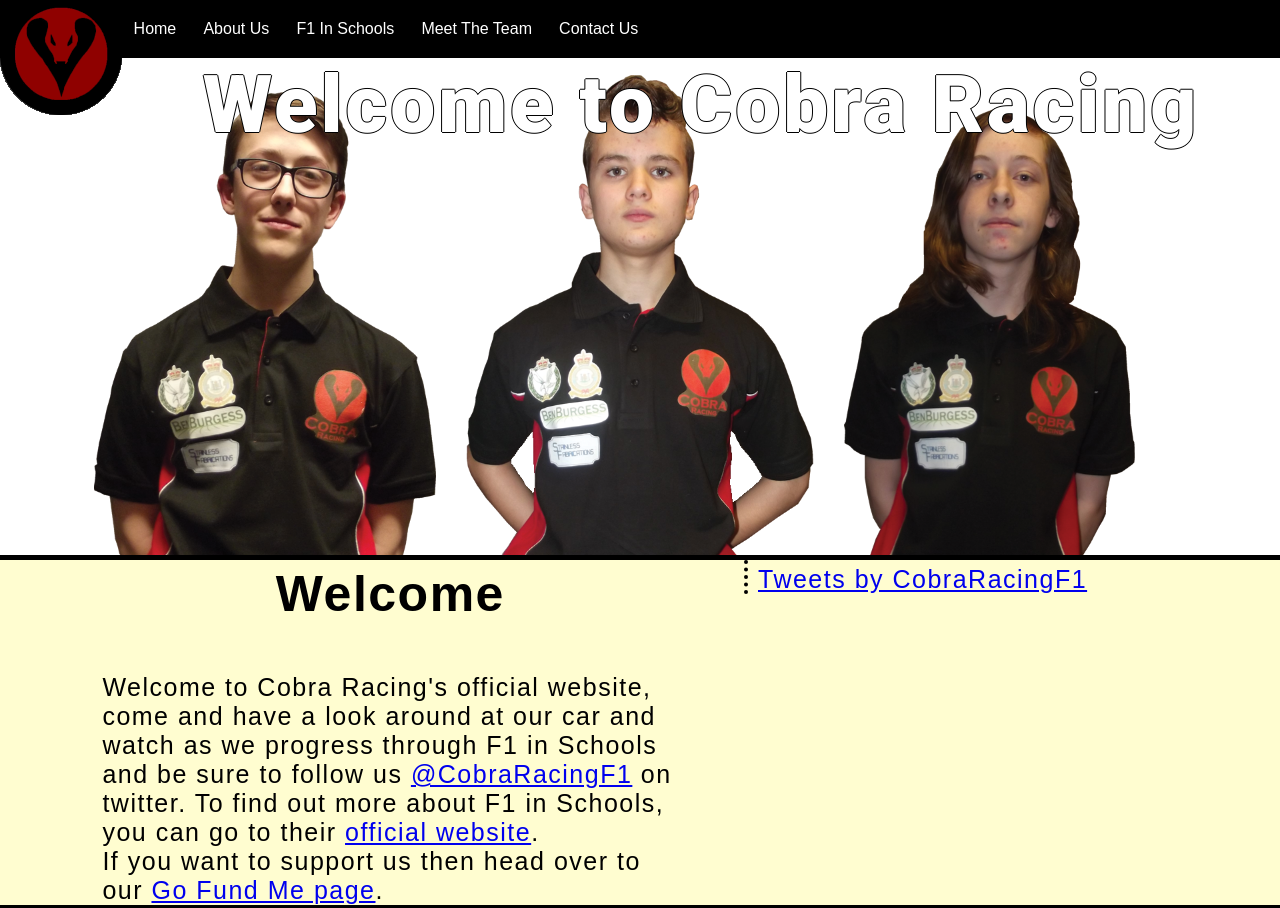
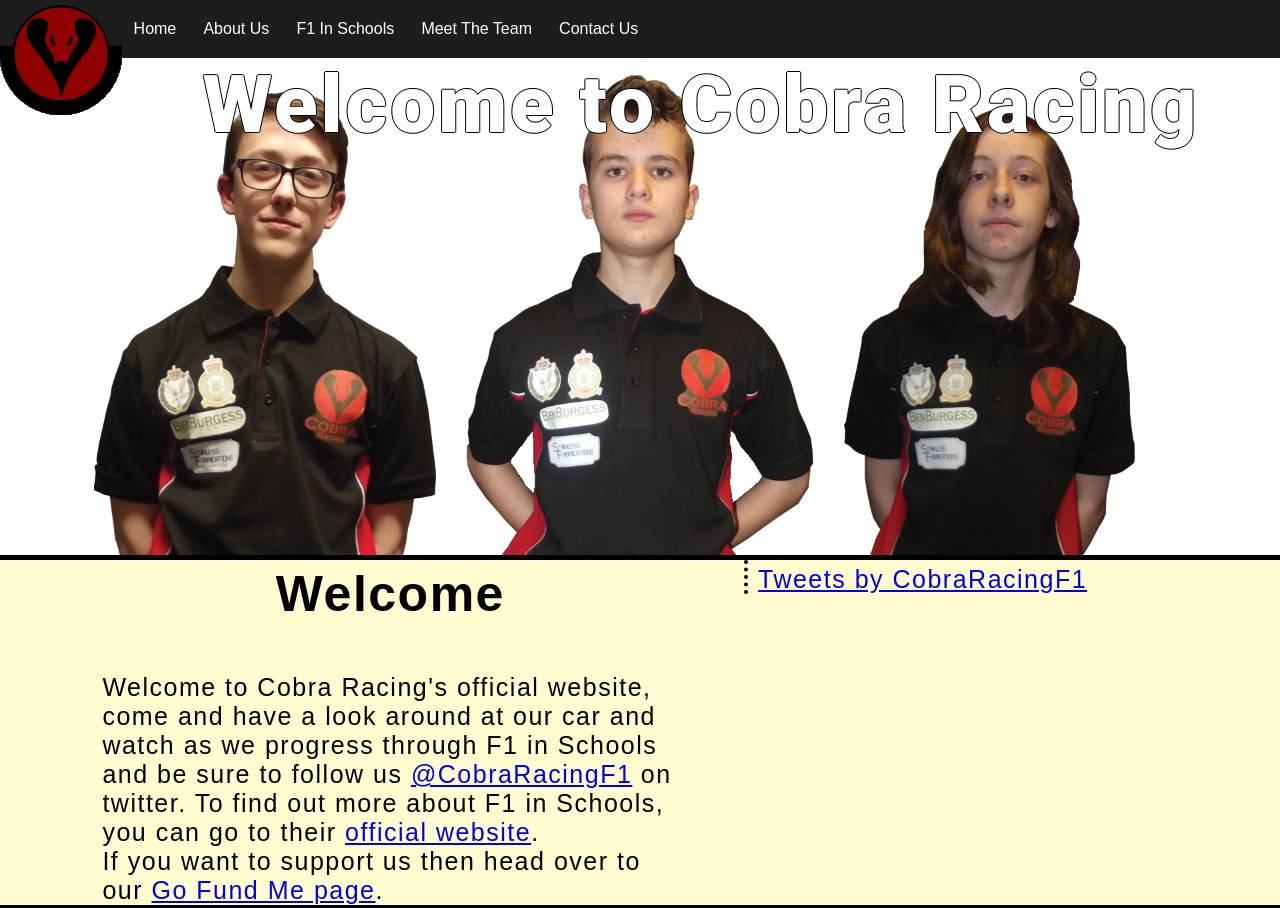
Before and after one commit to Kieran-Everett/cobra-racing-website, a plain HTML site: page index.html in a window 1280 px wide. Shown: the top 908 px of the page. Drawn offline with Linux system fonts and the light colour scheme.

Commit message:
Updated the colour scheme

```diff
--- a/stylesheet.css
+++ b/stylesheet.css
@@ -15,7 +15,7 @@
 
 .header
 {
-	background-color: #000000;
+	background-color: #1d1d1b;
 }
 
 body
```
